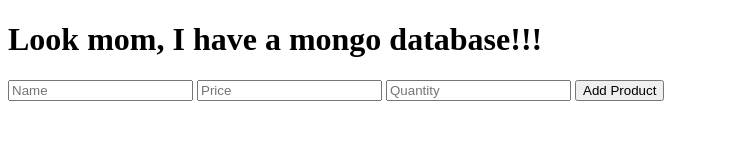
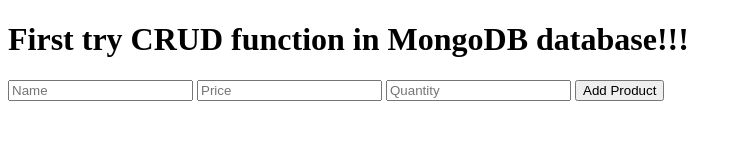
Before and after one commit to Rasujon3/node-mongo-crud, a website: page index.html in a window 1280 px wide. Shown: the whole page, without its empty margins (0-741 px from the left). Drawn offline with Linux system fonts and the light colour scheme; no server answers.

Commit message:
polishing

```diff
--- a/index.html
+++ b/index.html
@@ -5,11 +5,11 @@
     <meta charset="UTF-8">
     <meta http-equiv="X-UA-Compatible" content="IE=edge">
     <meta name="viewport" content="width=device-width, initial-scale=1.0">
-    <title>Document</title>
+    <title>Mongo CRUD</title>
 </head>
 
 <body>
-    <h1>Look mom, I have a mongo database!!!</h1>
+    <h1>First try CRUD function in MongoDB database!!!</h1>
     <form action="/addProduct" method="post">
         <input type="text" placeholder="Name" name="name">
         <input type="text" placeholder="Price" name="price">
@@ -27,7 +27,6 @@
             fetch('/products')
                 .then(res => res.json())
                 .then(products => {
-                    console.log(products);
                     const container = document.getElementById('products');
                     container.innerHTML = '';
                     products.forEach(pd => {
```
Also changed, not shown: index.js (+0 -12 lines).
